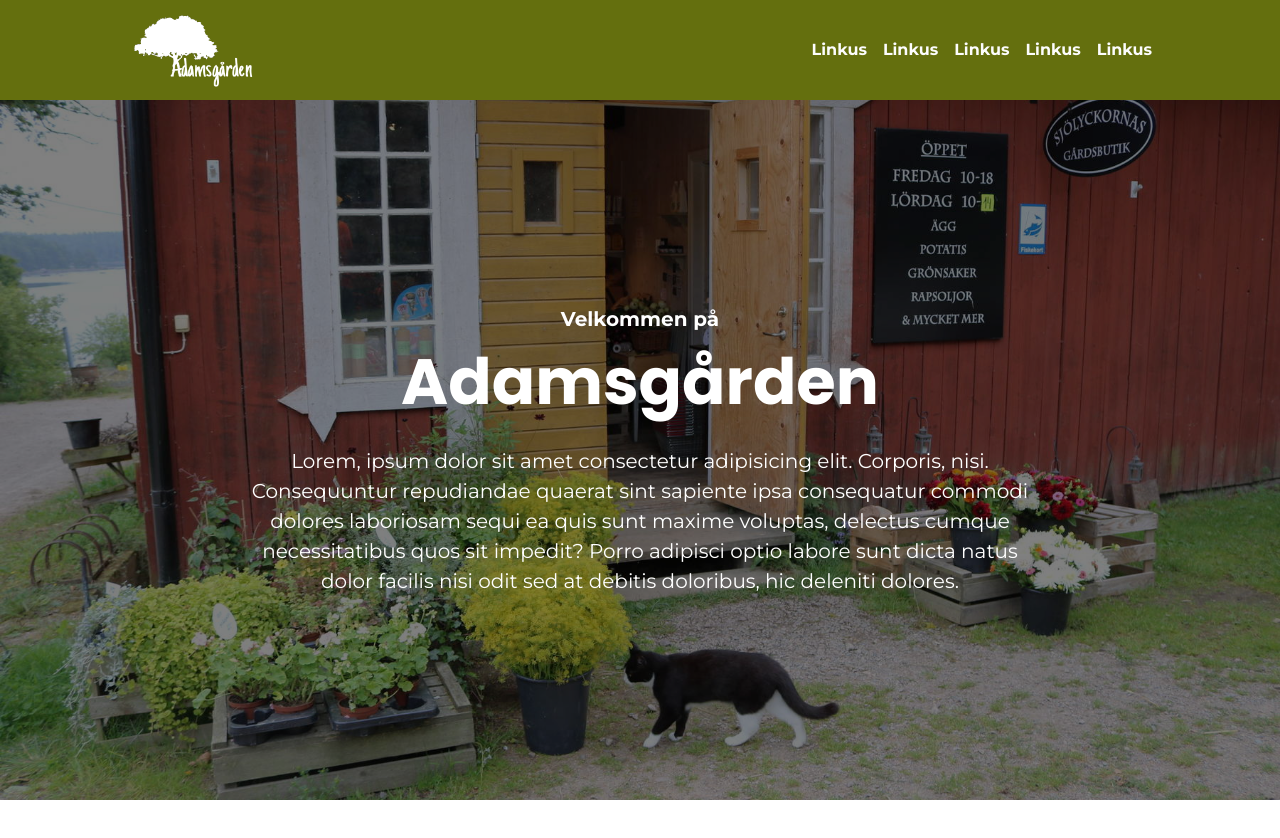
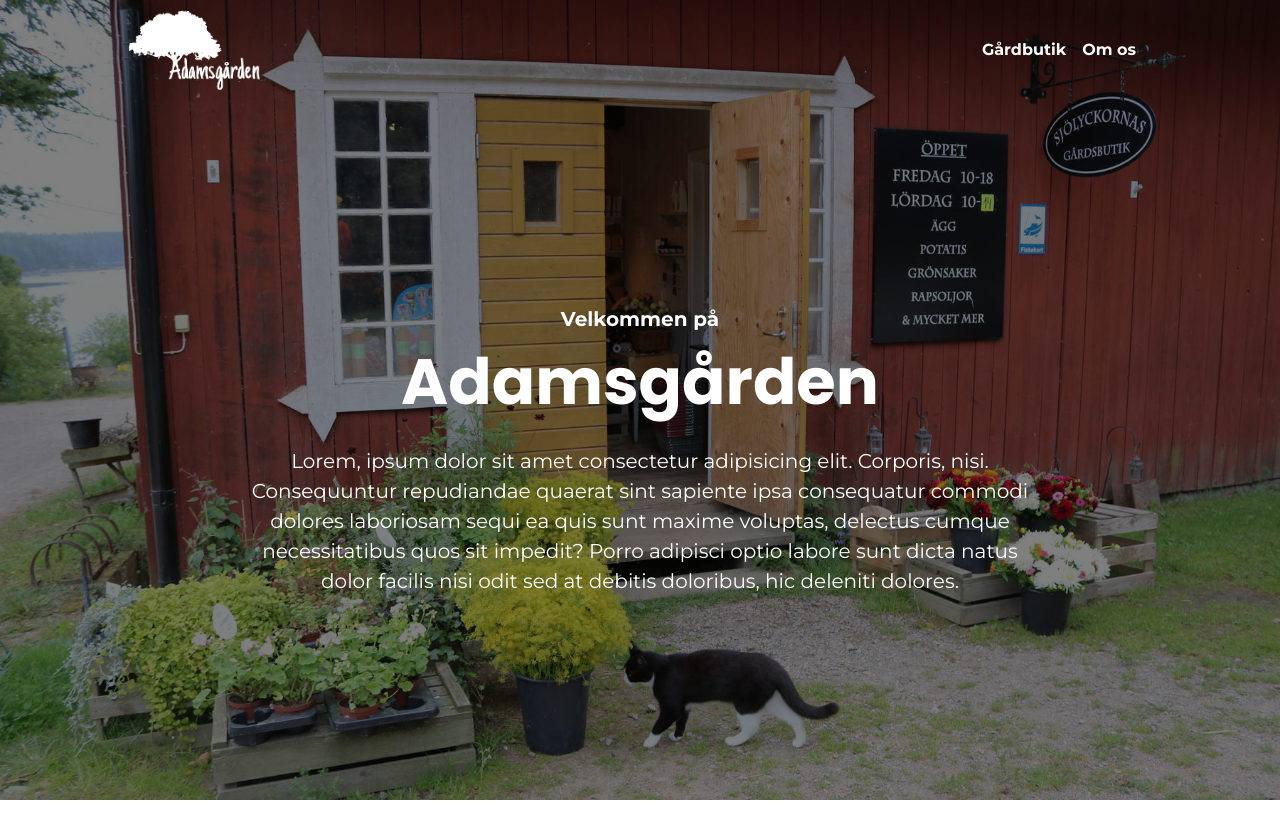
Before and after one commit to chri44nj/adamsgaarden, a Next.js app: page / in a window 1280 px wide. Shown: the top 838 px of the page. Built offline with nearby package versions, Linux system fonts and the light colour scheme; a web font is replaced by a local one.

Commit message:
burger menu funktionel

```diff
--- a/src/app/components/Footer.jsx
+++ b/src/app/components/Footer.jsx
@@ -84,7 +84,7 @@ function Footer() {
           </a>
         </div>
       </article>
-      <img className={styles.footerBackgroundImage} src="pics/droneshot.png" alt="droneshot" />
+      <img className={styles.footerBackgroundImage} src="/pics/droneshot.png" alt="droneshot" />
     </footer>
   );
 }
--- a/src/app/components/Header.jsx
+++ b/src/app/components/Header.jsx
@@ -1,4 +1,8 @@
+"use client";
+
 /** Next/React **/
+import { useEffect, useState } from "react";
+import Link from "next/link";
 
 /** NPM **/
 
@@ -6,19 +10,56 @@
 import styles from "../styles/Header.module.css";
 
 function Header() {
+  /* States */
+  const [menuOpen, setMenuOpen] = useState(false);
+
+  /* Effects */
+
+  useEffect(() => {
+    const handleScroll = () => {
+      const header = document.querySelector(`.${styles.header}`);
+      const scrollThreshold = 100;
+      const scrollPosition = window.pageYOffset || document.documentElement.scrollTop;
+
+      if (scrollPosition > scrollThreshold) {
+        header.style.backgroundColor = "var(--accent-green)";
+      } else {
+        header.style.backgroundColor = "transparent";
+      }
+    };
+
+    window.addEventListener("scroll", handleScroll);
+
+    return () => {
+      window.removeEventListener("scroll", handleScroll);
+    };
+  }, []);
+
+  /* Functions */
+  const handleMenuToggle = () => {
+    setMenuOpen(!menuOpen);
+  };
+
+  const handleCloseMenu = () => {
+    setMenuOpen(false);
+  };
+
+  /* Other */
+
   return (
     <header className={styles.header}>
-      <a href="/">
-        <img className={styles.logo} src="pics/logo.png" alt="logo" />
-      </a>
-      <nav className={styles.headerNavigation}>
-        <a href="#">Linkus</a>
-        <a href="#">Linkus</a>
-        <a href="#">Linkus</a>
-        <a href="#">Linkus</a>
-        <a href="#">Linkus</a>
+      <Link href="/" onClick={handleCloseMenu}>
+        <img className={styles.logo} src="/pics/logo-transparent.png" alt="logo" />
+      </Link>
+      <nav className={`${styles.headerNavigation} ${menuOpen ? styles.open : ""}`}>
+        <Link href="/pages/shop" onClick={handleCloseMenu}>
+          Gårdbutik
+        </Link>
+        <Link href="/pages/aboutus" onClick={handleCloseMenu}>
+          Om os
+        </Link>
       </nav>
-      <button type="button" className={styles.burgerMenu}>
+      <button type="button" className={styles.burgerMenu} onClick={handleMenuToggle}>
         <span></span>
         <span></span>
         <span></span>
--- a/src/app/page.jsx
+++ b/src/app/page.jsx
@@ -13,7 +13,7 @@ export default function Home() {
         <p>Velkommen på</p>
         <h1>Adamsgården</h1>
         <p>Lorem, ipsum dolor sit amet consectetur adipisicing elit. Corporis, nisi. Consequuntur repudiandae quaerat sint sapiente ipsa consequatur commodi dolores laboriosam sequi ea quis sunt maxime voluptas, delectus cumque necessitatibus quos sit impedit? Porro adipisci optio labore sunt dicta natus dolor facilis nisi odit sed at debitis doloribus, hic deleniti dolores.</p>
-        <img className={styles.heroBackground} src="pics/gaard.jpg" alt="gaard" />
+        <img className={styles.heroBackground} src="/pics/gaard.jpg" alt="gaard" />
       </section>
       <section className={styles.placeholderSection}></section>
     </main>
--- /dev/null
+++ b/src/app/pages/aboutus/Aboutus.module.css
@@ -0,0 +1,4 @@
+.aboutusMain {
+  height: 100dvh;
+  background-color: var(--accent-yellow);
+}
--- /dev/null
+++ b/src/app/pages/shop/Shop.module.css
@@ -0,0 +1,4 @@
+.shopMain {
+  height: 100dvh;
+  background-color: var(--accent-red);
+}
--- a/src/app/styles/Footer.module.css
+++ b/src/app/styles/Footer.module.css
@@ -22,7 +22,7 @@
   width: fit-content;
   position: relative;
   color: var(--background-color);
-  transition: 0.2s;
+  transition: 0.2s ease;
 }
 
 .footerBackgroundImage {
@@ -67,7 +67,7 @@
     transform: translate(-50%, -50%);
     left: 50%;
     right: 50%;
-    transition: 0.3s;
+    transition: 0.3s ease;
   }
 
   .link:hover::after {
--- a/src/app/styles/Header.module.css
+++ b/src/app/styles/Header.module.css
@@ -2,7 +2,8 @@
 .header {
   position: fixed;
   width: 100%;
-  background-color: var(--accent-green);
+  transition: background-color 0.5s ease;
+  background-color: transparent;
   color: var(--background-color);
   padding: 1rem;
   height: 80px;
@@ -23,23 +24,34 @@
   top: 50%;
   left: 1rem;
   height: 70px;
+  z-index: 10;
 }
 
 .headerNavigation {
   position: absolute;
   display: flex;
+  align-items: flex-end;
   flex-direction: column;
   gap: 1rem;
   width: 100%;
-  left: -100%;
+  height: 100dvh;
+  right: -100%;
+  transition: right 0.3s ease;
   top: 0;
+  background-color: var(--accent-green);
+  padding: 100px 1rem;
+}
+
+.open {
+  right: 0; /* Move the navigation to the left (onscreen) when it's open */
 }
 
 .headerNavigation a {
   position: relative;
   color: var(--background-color);
-  transition: 0.2s;
+  transition: 0.2s ease;
   font-weight: bold;
+  font-size: var(--font-medium);
 }
 
 .headerNavigation a:hover {
@@ -82,10 +94,16 @@
     position: static;
     flex-direction: row;
     width: fit-content;
+    height: auto;
+    background-color: transparent;
   }
 
   .burgerMenu {
     display: none;
+  }
+
+  .headerNavigation a {
+    font-size: var(--font-smaller);
   }
 
   .headerNavigation a::after {
@@ -98,7 +116,7 @@
     transform: translate(-50%, -50%);
     left: 50%;
     right: 50%;
-    transition: 0.3s;
+    transition: 0.3s ease;
   }
 
   .headerNavigation a:hover::after {
```
Also changed, not shown: src/app/pages/aboutus/page.jsx (+8 -1 lines), src/app/pages/shop/page.jsx (added, +15 -0 lines), public/pics/logo-transparent.png (added).
